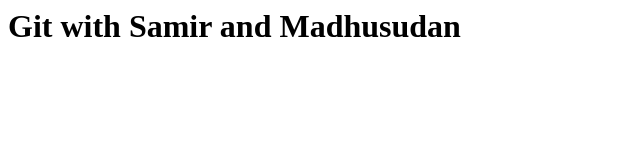
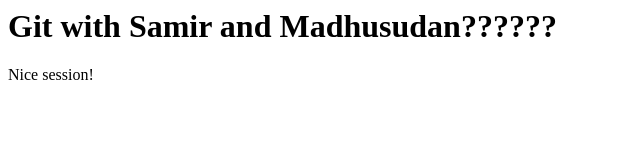
Before and after one commit to praveenprk/git1, a plain HTML site: page index.html in a window 1280 px wide. Shown: the whole page, without its empty margins (0-640 px from the left). Drawn offline with Linux system fonts and the light colour scheme.

Commit message:
some changes

```diff
--- a/index.html
+++ b/index.html
@@ -1 +1,2 @@
-<h1>Git with Samir and Madhusudan</h1>
+<h1>Git with Samir and Madhusudan??????</h1>
+<span>Nice session!</span>
```
